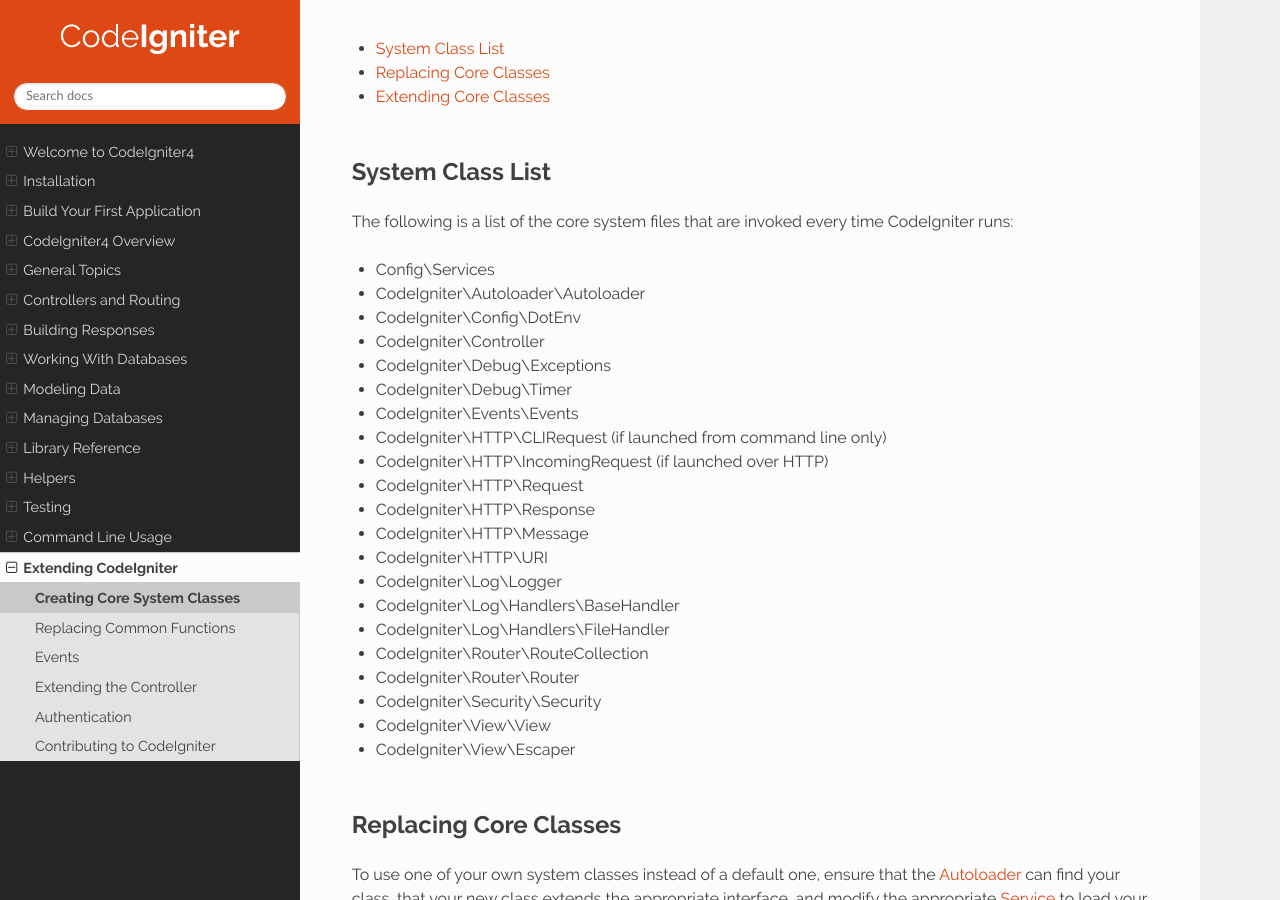
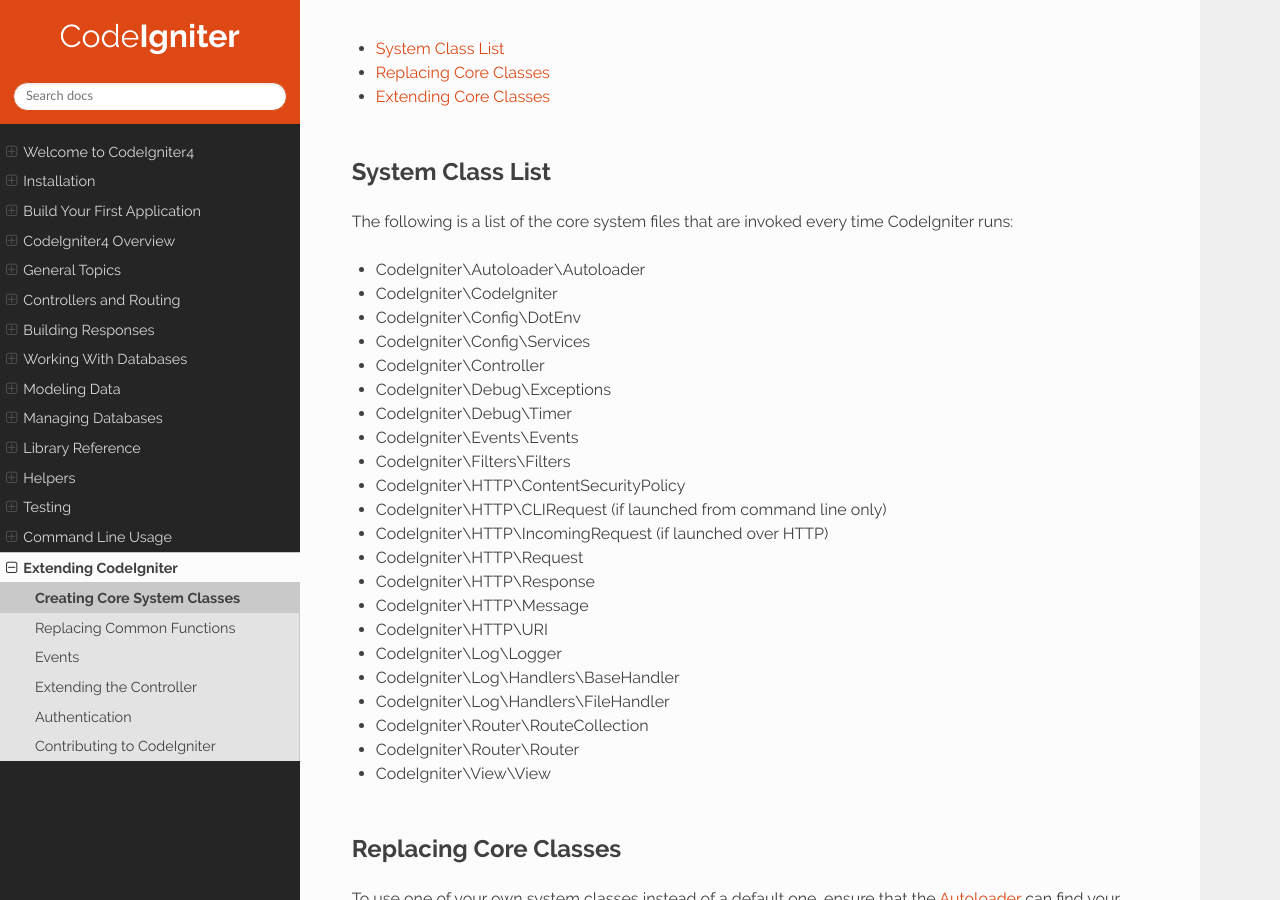
Before and after one commit to NEKOGET/ci4_user_guide_src, a Sphinx documentation site: the page built from source/extending/core_classes.rst, in a window 1280 px wide and 900 px high, scrolled down 436 px. Built offline with Sphinx 7.4.7 and the Read the Docs theme 2.0.0, drawn with Linux system fonts in a browser that asks for light colours.

Commit message:
docs: update System Class List

```diff
--- a/source/extending/core_classes.rst
+++ b/source/extending/core_classes.rst
@@ -21,13 +21,16 @@ System Class List
 
 The following is a list of the core system files that are invoked every time CodeIgniter runs:
 
-* Config\\Services
 * CodeIgniter\\Autoloader\\Autoloader
+* CodeIgniter\\CodeIgniter
 * CodeIgniter\\Config\\DotEnv
+* CodeIgniter\\Config\\Services
 * CodeIgniter\\Controller
 * CodeIgniter\\Debug\\Exceptions
 * CodeIgniter\\Debug\\Timer
 * CodeIgniter\\Events\\Events
+* CodeIgniter\\Filters\\Filters
+* CodeIgniter\\HTTP\\ContentSecurityPolicy
 * CodeIgniter\\HTTP\\CLIRequest (if launched from command line only)
 * CodeIgniter\\HTTP\\IncomingRequest (if launched over HTTP)
 * CodeIgniter\\HTTP\\Request
@@ -39,9 +42,7 @@ The following is a list of the core system files that are invoked every time Cod
 * CodeIgniter\\Log\\Handlers\\FileHandler
 * CodeIgniter\\Router\\RouteCollection
 * CodeIgniter\\Router\\Router
-* CodeIgniter\\Security\\Security
 * CodeIgniter\\View\\View
-* CodeIgniter\\View\\Escaper
 
 Replacing Core Classes
 ======================
```
